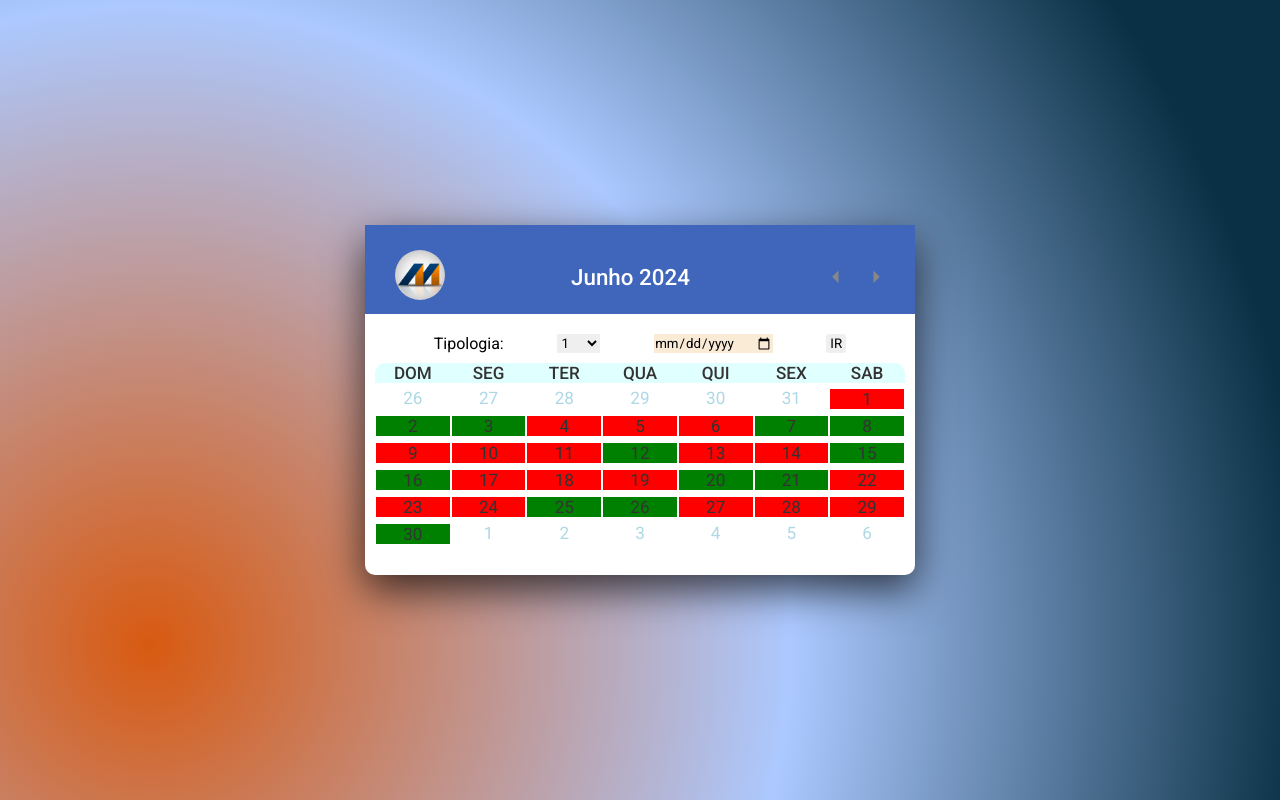
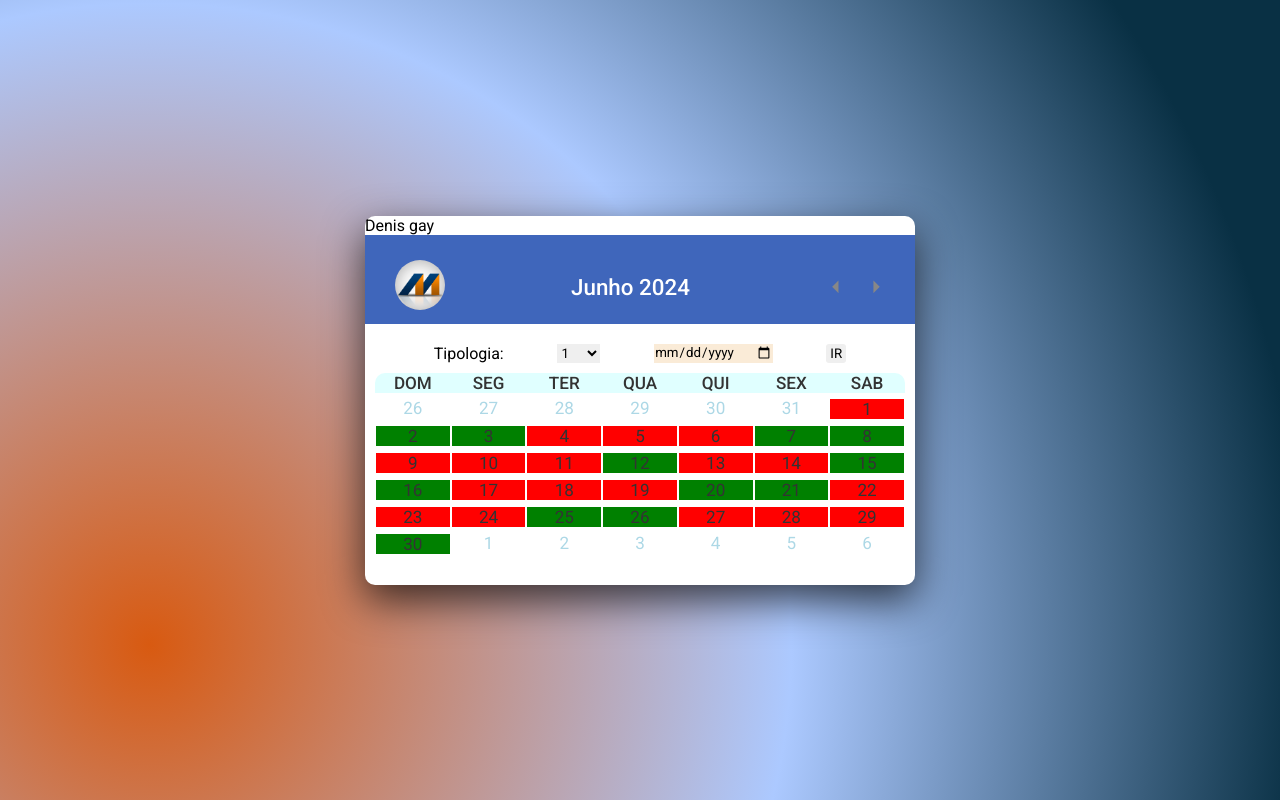
Before and after one commit to tonycmaia/escalaestacao, a website built with Vite: page index.html in a window 1280 px wide. Built offline with nearby package versions, Linux system fonts and the light colour scheme.

Commit message:
teste denis

```diff
--- a/index.html
+++ b/index.html
@@ -13,6 +13,7 @@
 
 <body>
   <div class="wrapper">
+    <p>Denis gay</p>
     <header>
 
       <p id="demo"><img src="./352401712_1005867357243527_3584881947950458227_n.png" class="logo" alt="logo"></p>
```
